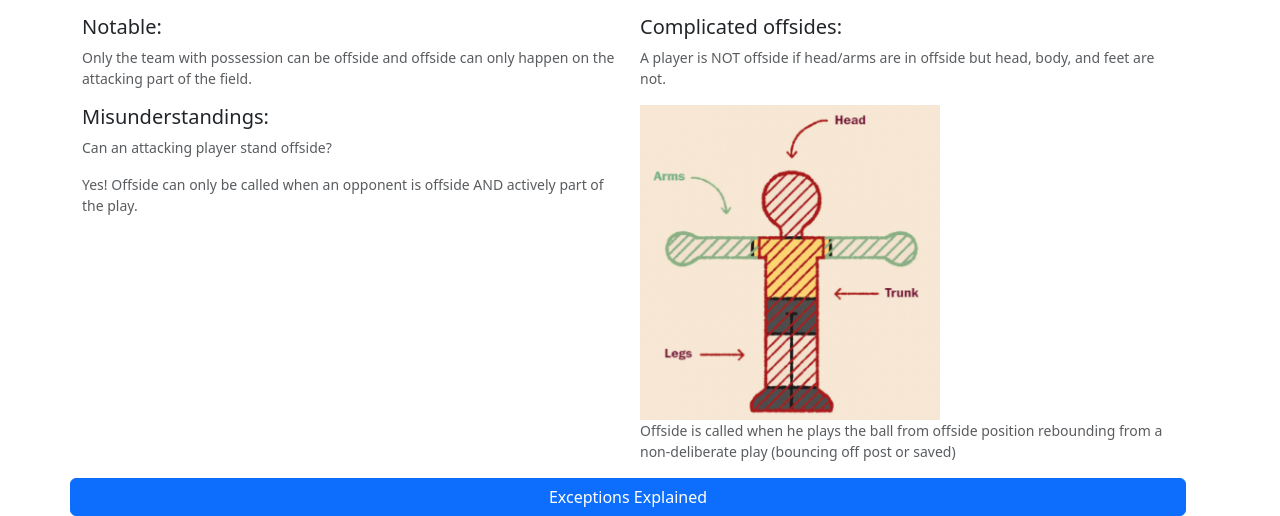
After one commit to csk2183/uigroup, a Flask app: page /offside-explained in a window 1280 px wide. The commit adds this page. Shown: the part 585-1101 px from the top of the page. Run offline with Flask 3, Linux system fonts and the light colour scheme; some libraries are stand-ins or nearby versions.

Commit message:
eric changes for the learning section hw10

```diff
--- a/server.py
+++ b/server.py
@@ -1,16 +1,27 @@
 from flask import Flask, render_template, request
+from datetime import datetime
 
 app = Flask(__name__)
 
 # Home page with a Start button
 @app.route('/')
 def home():
+    access_time = datetime.now()  # Capture the current time
+    print(f"Basics home page accessed at {access_time}")
     return render_template('home.html')  # Assuming you have a home.html file with a Start button
 
 # Learning page that takes a lesson number variable
-@app.route('/learn/<int:lesson_number>')
-def learn(lesson_number):
-    return render_template('lesson.html', lesson_number=lesson_number)  # Pass the lesson number to the template
+@app.route('/offside-explained')
+def offside_explained():
+    access_time = datetime.now()  # Capture the current time
+    print(f"Offsides explained page accessed at {access_time}")
+    return render_template('offside-explained.html')
+
+@app.route('/exceptions')
+def exceptions():
+    access_time = datetime.now()  # Capture the current time
+    print(f"Exceptions page accessed at {access_time}")
+    return render_template('exceptions.html')
 
 # Quiz page that takes a quiz number variable
 @app.route('/quiz/<int:quiz_number>')
--- /dev/null
+++ b/templates/offside-explained.html
@@ -0,0 +1,58 @@
+<!-- home.html -->
+{% extends 'navbar.html' %}
+
+{% block title %}Offsides Explained{% endblock %}
+
+{% block content %}
+<html lang="en">
+<head>
+    <meta charset="UTF-8">
+    <meta name="viewport" content="width=device-width, initial-scale=1.0">
+    <title>Learn Soccer</title>
+    <!-- CSS only -->
+    <link href="https://cdn.jsdelivr.net/npm/bootstrap@5.3.1/dist/css/bootstrap.min.css" rel="stylesheet">
+</head>
+<body>
+    <div class="container mt-4">
+        <h1 class="text-center mb-4">Offsides Explained</h1>
+        <!-- Home page content here -->
+        <p>Welcome to the more in depth portion of learning on this platform. Start learning about the specifc rules of offsides in soccer!</p>
+        <div class="row">
+            <div class="col-md-6">
+                <h2 class="h5 mt-3">
+                    In soccer, a player is offside if they are nearer to the opponent's goal line than both the ball and the second last opponent when the ball is played to them, unless they are in their own half of the field.
+                </h2>
+                <img src="../static/data/learning/general-offsides.png" alt="general-offsides" class="img-fluid" style="max-width: 300px; height: auto;">
+            </div>
+            <div class="col-md-6">
+                <h2 class="h5 mt-3">Offsides in action:</h2>
+                <p class="text-muted small">Key moment: interfering with the play at the moment when the ball is passed</p>
+                <div class="ratio ratio-16x9">
+                    <iframe width="560" height="315" src="https://www.youtube.com/embed/U01-uArNpdw?start=66&end=100" title="YouTube video player" frameborder="0" allow="accelerometer; autoplay; clipboard-write; encrypted-media; gyroscope; picture-in-picture; web-share" referrerpolicy="strict-origin-when-cross-origin" allowfullscreen></iframe>
+                </div>
+        </div>
+        <div class="row">
+            <div class="col-md-6">
+                <h2 class="h5 mt-3">Notable:</h2>
+                <p class="text-muted small">Only the team with possession can be offside and offside can only happen on the attacking part of the field.</p>
+                <h2 class="h5 mt-3">Misunderstandings:</h2>
+                <p class="text-muted small">Can an attacking player stand offside?</p>
+                <p class="text-muted small">Yes! Offside can only be called when an opponent is offside AND actively part of the play.</p>
+            </div>
+            <div class="col-md-6">
+                <h2 class="h5 mt-3">Complicated offsides:</h2>
+                <p class="text-muted small">A player is NOT offside if head/arms are in offside but head, body, and feet are not.</p>
+                <img src="../static/data/learning/complicated-offsides.png" alt="complicated-offsides" class="img-fluid" style="max-width: 300px; height: auto;">
+                <p class="text-muted small">Offside is called when he plays the ball from offside position rebounding from a non-deliberate play (bouncing off post or saved)</p>
+            </div>
+        </div>
+        <div class="row">
+            <a href="/exceptions" class="btn btn-primary">Exceptions Explained</a>
+        </div>
+    </div>
+
+    <!-- JavaScript Bundle with Popper -->
+    <script src="https://cdn.jsdelivr.net/npm/bootstrap@5.3.1/dist/js/bootstrap.bundle.min.js"></script>
+</body>
+</html>
+{% endblock %}
```
Also changed, not shown: templates/exceptions.html (added, +48 -0 lines), templates/home.html (+73 -6 lines), static/data/learning/after-pass.png (added), static/data/learning/before-pass.png (added), static/data/learning/complicated-offsides.png (added), static/data/learning/general-offsides.png (added), static/data/learning/half-field-behind-ball.png (added), static/data/learning/half-field-their-side.png (added), static/data/learning/out-of-bounds-corner.png (added), static/data/learning/out-of-bounds-throw-in.png (added), static/data/learning/soccer-field-structure.png (added).
